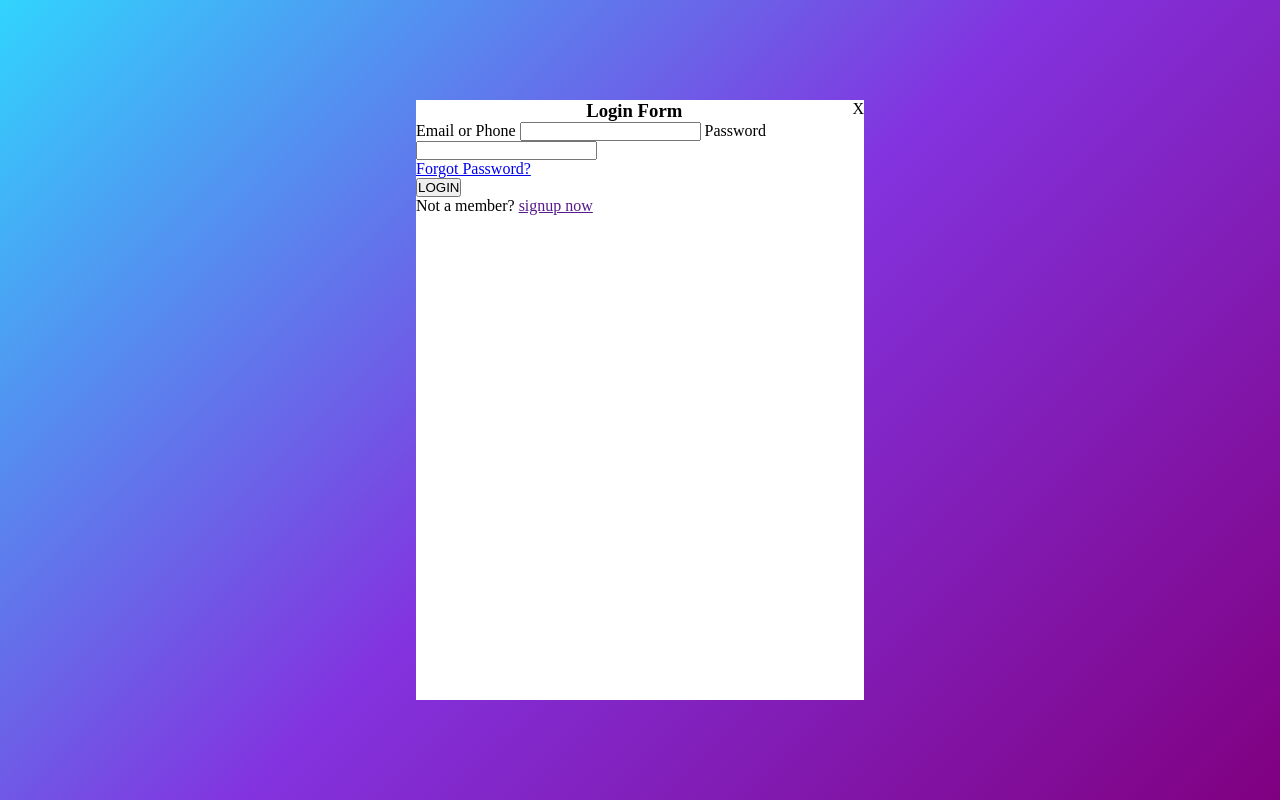
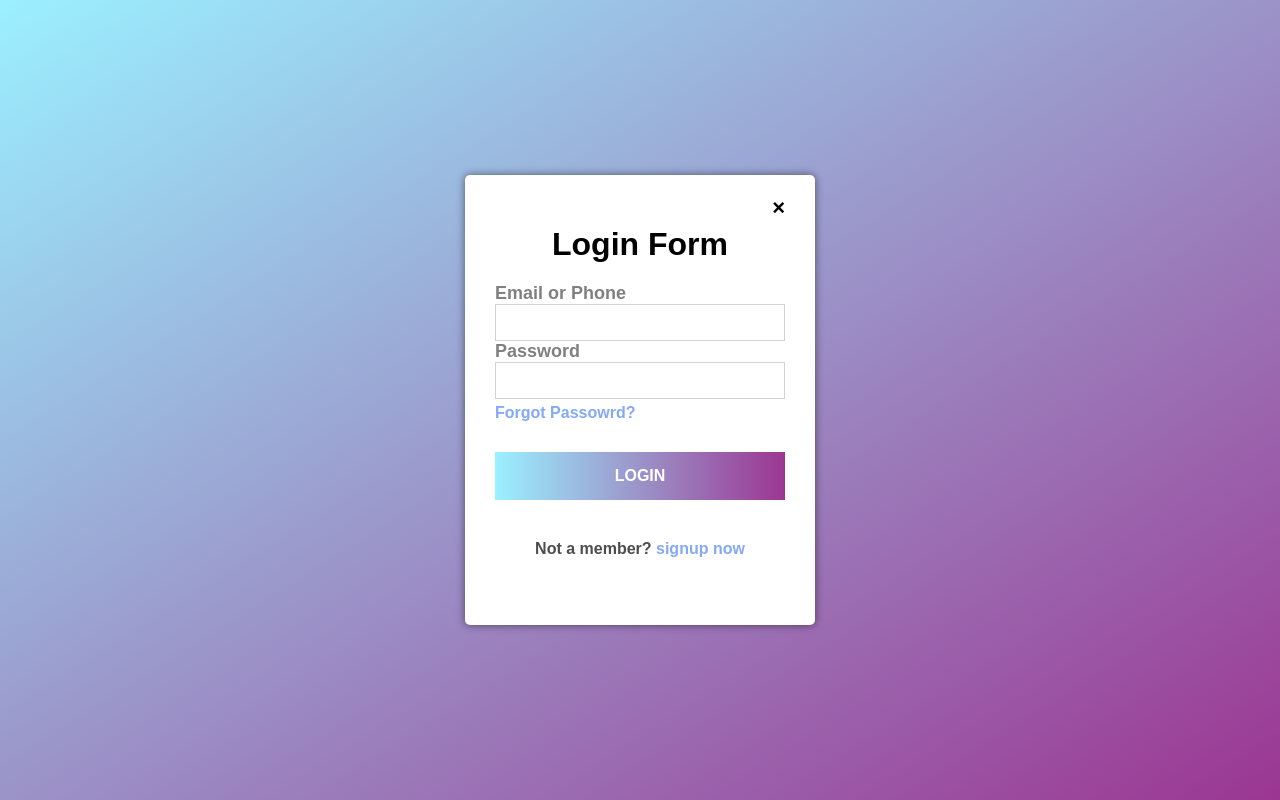
Before and after one commit to ayronnasc/fullstack, a PHP site: page / in a window 1280 px wide. Run offline with PHP 8.4, Linux system fonts and the light colour scheme.

Commit message:
Fiz uma login page bonitinha

```diff
--- a/modulo03/desafio03/index.html
+++ b/modulo03/desafio03/index.html
@@ -7,27 +7,20 @@
     <title>Login Page</title>
 </head>
 <body>
-    <section class="container">
-        <section class="formulario">
-            <div class="btn-close">X</div>
-            <form action="" method="post">
-                <h1>Login Form</h1>
-                <div class="inputs">
-                    <label for="#data">Email or Phone</label>
-                    <input type="text" name="content" id="data">
-
-                    <label for="#pswd">Password</label>
-                    <input type="text" name="content" id="pswd">
-                </div>
-                <a href="#" class="link">Forgot Password?</a>
-                <div class="btn-login">
-                    <input type="submit" value="LOGIN">
-                </div>
-                <div class="more">
-                    <p>Not a member? <a class="link" href="">signup now</a></p>
-                </div>
-            </form>
-        </section>
-    </section>
+    <form action="" method="post">
+        <p class="login-close"><a href="#">&times;</a></p>
+        <p class="login-title">Login Form</p>
+        <div>
+            <label for="">Email or Phone</label>
+            <input type="text">
+        </div>
+        <div>
+            <label for="">Password</label>
+            <input type="password">
+        </div>
+        <a href="#" class="login-link-forgot-password">Forgot Passowrd?</a>
+        <input type="submit" value="LOGIN" class="login-bottom">
+        <p class="not-a-member">Not a member? <a href="#" class="login-link-signup-now">signup now</a></p>
+    </form>
 </body>
 </html>
--- a/modulo03/desafio03/style.css
+++ b/modulo03/desafio03/style.css
@@ -5,31 +5,93 @@
 }
 
 body{
+    display: flex;
+    flex-flow: row nowrap;
+    justify-content: center;
+    align-items: center;
+    font-family: Arial, Helvetica, sans-serif;
+    font-weight: 600;
+    background: linear-gradient(to right bottom, rgb(155,240,255), rgb(155,54,146));
     height: 100vh;
-    background: linear-gradient(135deg, rgb(49, 212, 253),rgb(131, 51, 223),purple);
 }
 
-.container{
+form{
+    display: flex;
+    flex-flow: column nowrap;
+    width: 350px;
+    height: 450px;
+    padding: 20px 30px;
     background-color: white;
-    position: relative;
-    left: 50%;
-    top: 50%;
-    transform: translate(-50%,-50%);
-    height: 75%;
-    width: 35%;
+    border-radius: 5px;
+    box-shadow: 0 0 8px rgba(0, 0, 0, .5);
+}
+
+.login-close{
+    font-size: 22px;
+    text-align: right;
+    padding-bottom: 5px;
+}
+.login-close a{
+    text-decoration: none;
+    color: black;
+}
+.login-title{
+    font-size: 32px;
+    font-weight: bolder;
+    padding-bottom: 20px;
+    text-align: center;
+}
+
+form > div{
     display: flex;
-    justify-content: center;
-    flex-flow: row nowrap;
+    flex-flow: column nowrap;
+    justify-content: stretch;
+}
+
+form > div > label{
+    font-size: 18px;
+    font-weight: bold;
+    color: gray;
 
 }
 
-.btn-close{
-    float: right;
-
-
+form > div > input{
+    padding: 10px;
+    border: 1px solid lightgray;
 }
 
-h1{
+.login-link-forgot-password{
+    text-decoration: none;
+    color: #85a9f7;
+    font-size: 16px;
+    margin-top: 5px;
+    margin-bottom: 30px;
+}
+
+.login-bottom{
+    background: linear-gradient(to right, rgb(155,240,255),rgb(155,54,146));
+    border: none;
+    padding: 15px;
+    font-size: 16px;
+    font-weight: bold;
     text-align: center;
+    color: white;
+}
 
+.login-bottom:hover{
+    box-shadow: 0 0 4px 0 black;
+    cursor: pointer;
 }
+
+.not-a-member{
+    text-align: center;
+    margin-top: 40px;
+    color: rgb(77, 77, 77);
+}
+
+.login-link-signup-now{
+    text-decoration: none;
+    color: #85a9f7;
+    font-size: 16px;
+    font-weight: bold;
+}
```
Also changed, not shown: modulo03/grid/index.html (added, +18 -0 lines), modulo03/grid/style.css (added, +40 -0 lines), modulo03/grid2/index.html (added, +17 -0 lines), modulo03/grid2/style.css (added, +38 -0 lines), projects/login-page/index.html (added, +58 -0 lines), projects/login-page/style.css (added, +167 -0 lines), projects/login-page/img/escritorio-removebg-preview.png (added).
